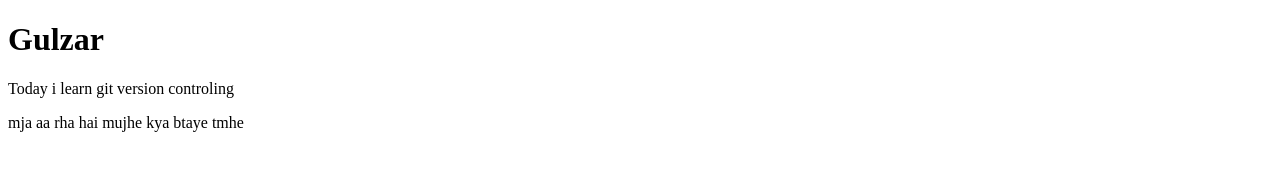
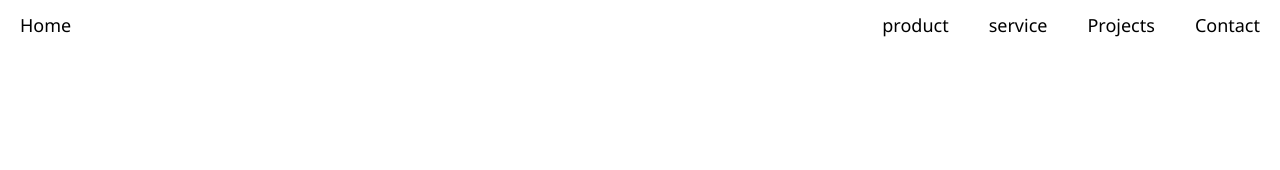
Before and after one commit to Gulzar-OP/TeamWork, a plain HTML site: page index.html in a window 1280 px wide. Drawn offline with Linux system fonts and the light colour scheme.

Commit message:
Add files via upload

```diff
--- /dev/null
+++ b/index.css
@@ -0,0 +1,56 @@
+* {
+    margin: 0;
+    padding: 0;
+    box-sizing: border-box;
+}
+
+body {
+    min-height: 100vh;
+    font-family: 'Segoe UI', Tahoma, Geneva, Verdana, sans-serif;
+    /* Optional background image:
+    background-image: url(deadpool.png);
+    background-size: cover;
+    background-position: center;
+    */
+}
+
+nav {
+    background-color: white;
+    /* box-shadow: 3px 3px 5px rgba(0, 0, 0, 0.1); */
+}
+
+nav ul {
+    width: 100%;
+    list-style-type: none;
+    display: flex;
+    justify-content: flex-end;
+    align-items: center;
+}
+
+nav li {
+    height: 50px;
+    cursor: pointer;
+}
+
+nav a {
+    height: 100%;
+    padding: 20px;
+    display: flex;
+    justify-content: center;
+    align-items: center;
+    text-decoration: none;
+    color: black;
+    font-size: 18px;
+    font-weight: 500;
+    border-radius: 20px;
+    transition: all 0.3s ease-in-out;
+}
+
+nav a:hover {
+    background-color: black;
+    color: aliceblue;
+}
+
+nav li:first-child {
+    margin-right: auto;
+}
--- a/index.html
+++ b/index.html
@@ -3,11 +3,20 @@
 <head>
     <meta charset="UTF-8">
     <meta name="viewport" content="width=device-width, initial-scale=1.0">
-    <title>Git Version Control</title>
+    <title>Navbar</title>
+    <link rel="stylesheet" href="index.css">
 </head>
 <body>
-    <h1>Gulzar</h1>
-    <p>Today i learn git version controling</p>
-    <p>mja aa rha hai mujhe kya btaye tmhe</p>
+    <div class="container">
+        <nav>
+            <ul>
+                <li ><a href="#">Home</a></li>
+                <li><a href="#">product</a></li>
+                <li><a href="#">service</a></li>
+                <li><a href="#">Projects</a></li>
+                <li><a href="#">Contact</a></li>
+            </ul>
+        </nav>
+    </div>
 </body>
 </html>
```
